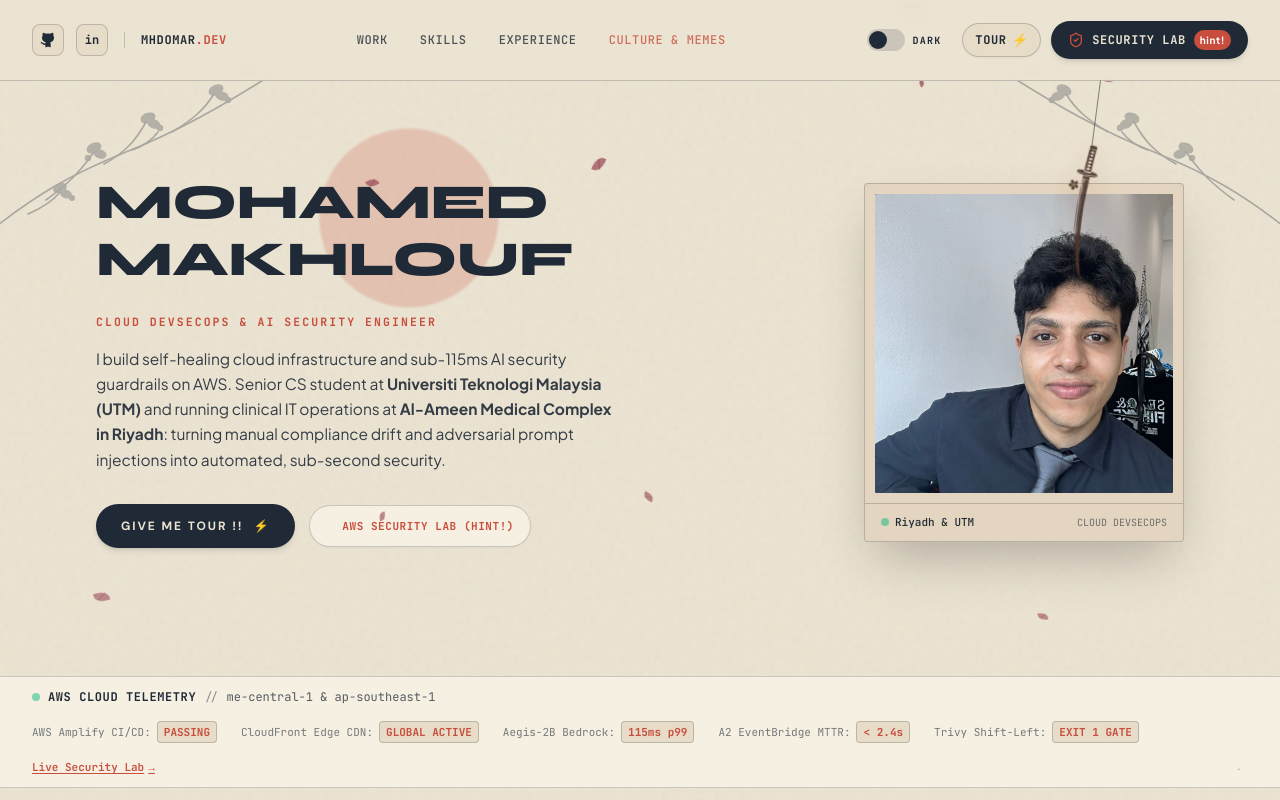
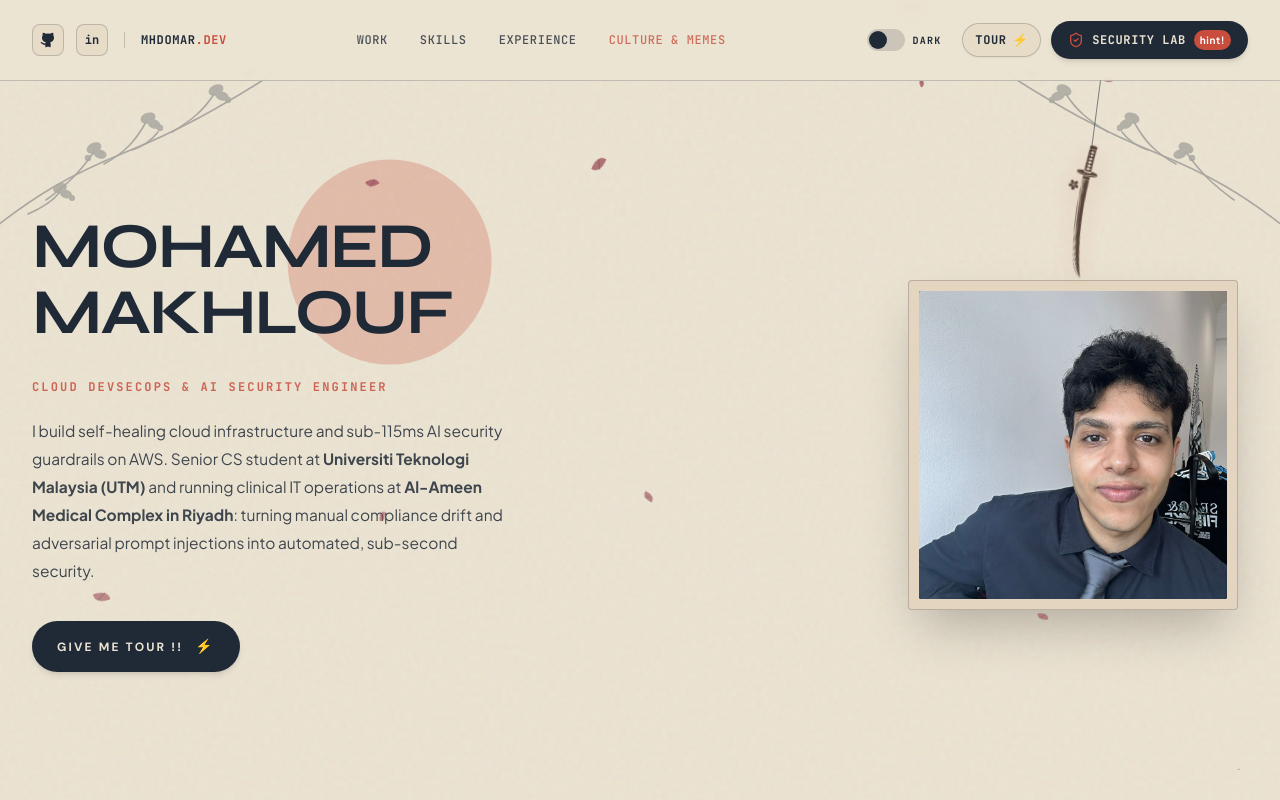
Before and after one commit to Mhdomer/tech-superpower-portfolio, a React (Vite) app: page / in a window 1280 px wide. Shown: the top 800 px of the page. Built offline with nearby package versions, Linux system fonts and the light colour scheme.

Commit message:
feat: expand hero to full viewport height with single tour cta and square photo frame

```diff
--- a/src/components/Hero.jsx
+++ b/src/components/Hero.jsx
@@ -1,73 +1,54 @@
 import React from 'react';
-import { ArrowRight } from 'lucide-react';
 
 export default function Hero({ onOpenConsole, onStartTour }) {
   return (
     <section
       id="top"
-      className="section-anchor max-w-6xl mx-auto px-4 sm:px-6 lg:px-8 editorial-hero katana-hero grid items-center gap-12 py-16 lg:py-24 lg:grid-cols-[1.25fr_0.75fr] lg:gap-16"
+      className="section-anchor max-w-7xl mx-auto px-4 sm:px-6 lg:px-8 editorial-hero katana-hero grid min-h-[calc(100dvh-72px)] items-center gap-12 py-12 lg:grid-cols-[1.15fr_0.85fr] lg:gap-16"
       style={{ color: 'var(--ink)' }}
     >
-      {/* Left Column: Typographic Editorial Layout (sharara.me clean style) */}
+      {/* Left Column: Typographic Editorial Layout (sharara.me exact clean layout) */}
       <div className="katana-hero-content">
         {/* Display Name with Subtle Terracotta Sun Aura */}
-        <div className="hero-copy display max-w-[540px]">
-          <h1 className="m-0 font-extrabold text-[var(--ink)]">
-            <span className="block tracking-[-0.01em]">MOHAMED</span>
-            <span className="block tracking-[-0.01em] mt-1 sm:mt-1.5">MAKHLOUF</span>
+        <div className="hero-copy display max-w-[900px]">
+          <h1 className="m-0 font-bold text-[var(--ink)]">
+            <span className="block">MOHAMED</span>
+            <span className="block mt-1 sm:mt-2">MAKHLOUF</span>
           </h1>
         </div>
 
         {/* Editorial Subtitle & Grounded Bio */}
         <div
-          className="editorial-hero-copy mt-7 max-w-[520px] text-[14.5px] sm:text-[15.5px] leading-relaxed"
+          className="editorial-hero-copy mt-8 max-w-[480px] text-[15.5px] leading-7 opacity-85"
           style={{ color: 'var(--ink)' }}
         >
           <strong
-            className="mono block text-[11.5px] uppercase tracking-[0.18em] font-bold"
+            className="mono block text-[12px] uppercase tracking-[0.18em]"
             style={{ color: 'var(--brand-coral)' }}
           >
             Cloud DevSecOps & AI Security Engineer
           </strong>
-          <p className="mt-3.5 opacity-90 leading-relaxed font-sans" id="hero-description">
+          <span className="mt-4 block font-sans" id="hero-description">
             I build self-healing cloud infrastructure and sub-115ms AI security guardrails on AWS. Senior CS student at <strong style={{ color: 'var(--ink)' }}>Universiti Teknologi Malaysia (UTM)</strong> and running clinical IT operations at <strong style={{ color: 'var(--ink)' }}>Al-Ameen Medical Complex in Riyadh</strong>: turning manual compliance drift and adversarial prompt injections into automated, sub-second security.
-          </p>
+          </span>
         </div>
 
-        {/* Clean Action Buttons: Give Me Tour & Hackathon Security Lab Hint */}
-        <div className="mt-8 flex flex-wrap items-center gap-3.5">
+        {/* Single Clean Action: Give Me Tour (sharara.me exact button) */}
+        <div className="mt-9 flex items-center gap-4">
           <button
             type="button"
             onClick={onStartTour || onOpenConsole}
-            className="tour-cta button-primary inline-flex items-center gap-2.5 px-6 py-3 text-[12px] font-bold uppercase tracking-[0.16em] rounded-full shadow-md active:scale-95 transition-all hover:scale-105"
+            className="tour-cta button-primary inline-flex items-center gap-3 px-6 py-3.5 text-[12px] font-bold uppercase tracking-[0.18em] rounded-full shadow-md active:scale-95 transition-all hover:scale-105"
             data-testid="button-hero-tour"
           >
             <span>Give me tour !!</span>
-            <span style={{ color: 'var(--brand-coral)' }}>⚡</span>
-          </button>
-
-          {/* Visible Hackathon Rubric Invariant Hint */}
-          <button
-            type="button"
-            onClick={onOpenConsole}
-            className="inline-flex items-center gap-2 px-4 py-3 text-[11px] font-mono font-bold tracking-wider uppercase rounded-full border transition-transform hover:scale-105 shadow-sm"
-            style={{
-              background: 'var(--surface-soft)',
-              borderColor: 'var(--line)',
-              color: 'var(--brand-coral)',
-            }}
-          >
-            <span
-              className="w-2 h-2 rounded-full animate-ping"
-              style={{ background: 'var(--brand-coral)' }}
-            />
-            <span>AWS Security Lab (Hint!)</span>
+            <span className="text-[14px]">⚡</span>
           </button>
         </div>
       </div>
 
-      {/* Right Column: Framed Portrait of Mohamed Makhlouf (sharara.me clean frame) */}
-      <div className="katana-hero-photo justify-self-center lg:justify-self-end w-full max-w-[320px]">
+      {/* Right Column: Framed Portrait of Mohamed Makhlouf (sharara.me clean square frame) */}
+      <div className="katana-hero-photo justify-self-center lg:justify-self-end w-full max-w-[340px]">
         <div className="hero-photo-wrap relative shadow-2xl">
           <div className="hero-photo-slot" data-testid="hero-photo-slot">
             <div className="hero-photo-filled">
@@ -85,16 +66,6 @@ export default function Hero({ onOpenConsole, onStartTour }) {
               />
             </div>
           </div>
-          <div
-            className="px-4 py-2.5 border-t flex items-center justify-between text-[11px] font-mono"
-            style={{ borderColor: 'var(--line)' }}
-          >
-            <span className="flex items-center gap-1.5 font-medium">
-              <span className="w-2 h-2 rounded-full bg-emerald-500 animate-pulse" />
-              <span>Riyadh & UTM</span>
-            </span>
-            <span className="opacity-60 uppercase text-[10px]">Cloud DevSecOps</span>
-          </div>
         </div>
       </div>
     </section>
--- a/src/index.css
+++ b/src/index.css
@@ -389,32 +389,33 @@ html.dark .theme-toggle-thumb {
 
 .editorial-hero {
   position: relative;
+  min-height: calc(100dvh - 72px);
 }
 
 .editorial-hero .hero-copy {
   z-index: 1;
   position: relative;
-  font-size: clamp(2rem, 3.8vw, 3.5rem) !important;
-  line-height: 1.05 !important;
-  letter-spacing: -0.01em;
+  font-size: clamp(2.25rem, 5vw, 4.4rem) !important;
+  line-height: 0.9 !important;
+  letter-spacing: -0.03em;
 }
 
 .editorial-hero .hero-copy:after {
   content: "";
   z-index: -1;
   aspect-ratio: 1;
-  filter: blur(1px);
-  background: rgba(200, 77, 61, 0.22);
+  filter: blur(0.5px);
+  background: rgba(200, 77, 61, 0.26);
   border-radius: 50%;
-  width: clamp(140px, 14vw, 210px);
+  width: clamp(140px, 16vw, 220px);
   position: absolute;
-  top: 38%;
-  left: 58%;
+  top: 36%;
+  left: 54%;
   transform: translate(-50%, -50%);
 }
 
 html.dark .editorial-hero .hero-copy:after {
-  background: rgba(224, 107, 92, 0.25);
+  background: rgba(200, 77, 61, 0.22);
 }
 
 .hero-photo-wrap {
@@ -422,20 +423,25 @@ html.dark .editorial-hero .hero-copy:after {
   border: 1px solid var(--line);
   justify-self: start;
   width: 100%;
-  max-width: 320px;
+  max-width: 330px;
+  aspect-ratio: 1 / 1;
   border-radius: 4px;
+  overflow: hidden;
   transition: background-color 0.45s, border-color 0.45s;
 }
 
 .hero-photo-slot {
   padding: 10px;
   position: relative;
+  width: 100%;
+  height: 100%;
 }
 
 .hero-photo-filled {
-  aspect-ratio: 480/482;
+  aspect-ratio: 1 / 1;
   background: #111;
   width: 100%;
+  height: 100%;
   overflow: hidden;
   border-radius: 2px;
 }
```
